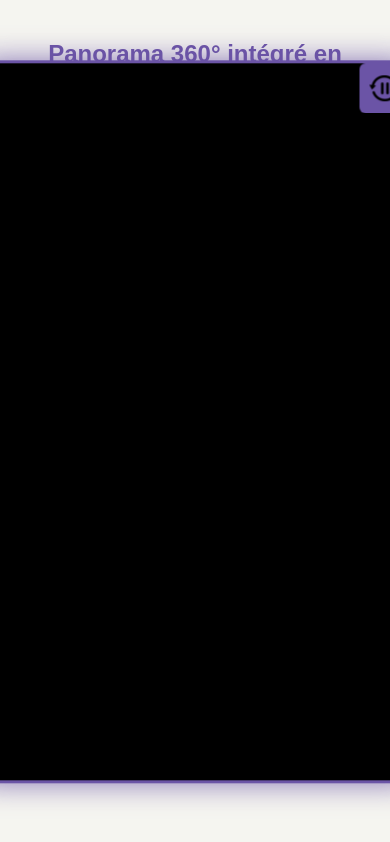
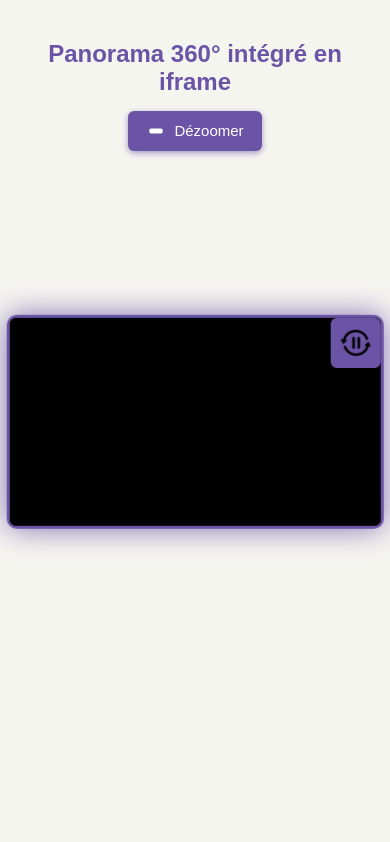
Before and after one commit to jbdwwm48/Marzipano, a plain HTML site: page index.html in a window 390 px wide. Both pictures are taken after a click on the button "Zoomer". Drawn offline with Linux system fonts and the light colour scheme.

Commit message:
Update index.html
Responsive & transform refactor

```diff
--- a/index.html
+++ b/index.html
@@ -85,30 +85,31 @@
 
     /* Iframe panorama */
     #iframePanorama {
+      width: 100%;
+      max-width: 900px;
+      aspect-ratio: 3 / 2;
       border: 3px solid #6b54a6;
-      border-radius: 10px;
-      width: 600px;
-      height: 400px;
-      transition: width 0.3s ease, height 0.3s ease;
+      border-radius: 8px;
       background: black;
+      transition: all 0.3s ease;
     }
+
 
     /* Mode fullscreen centré */
     #iframePanorama.fullscreen {
       position: fixed !important;
       top: 50% !important;
       left: 50% !important;
-      width: 110vw !important;
+      width: 95vw !important;
       max-width: 1400px !important;
-      height: 85vh !important;
-      max-height: 1000px !important;
+      height: auto !important;
+      aspect-ratio: 16 / 9;
+      max-height: 90vh !important;
+      transform: translate(-50%, -50%) !important;
+      z-index: 9999 !important;
       border-radius: 10px !important;
-      box-shadow: 0 0 30px rgba(107, 84, 166, 0.8) !important;
-      z-index: 9999 !important;
       background: black;
-      margin: 0 !important;
-      transform: translate(-50%, -50%) !important;
-      transition: width 0.3s ease, height 0.3s ease;
+      box-shadow: 0 0 30px rgba(107, 84, 166, 0.8);
     }
   </style>
 </head>
@@ -117,7 +118,7 @@
 
   <h2>Panorama 360° intégré en iframe</h2>
 
-  <section id="panoramaSection">
+  <section id="panoramaSection" role="region" aria-label="Panorama Interactif">
 
     <div id="zoomControls">
       <button id="btnZoomIn" class="resize-btn" aria-label="Zoomer">
```
